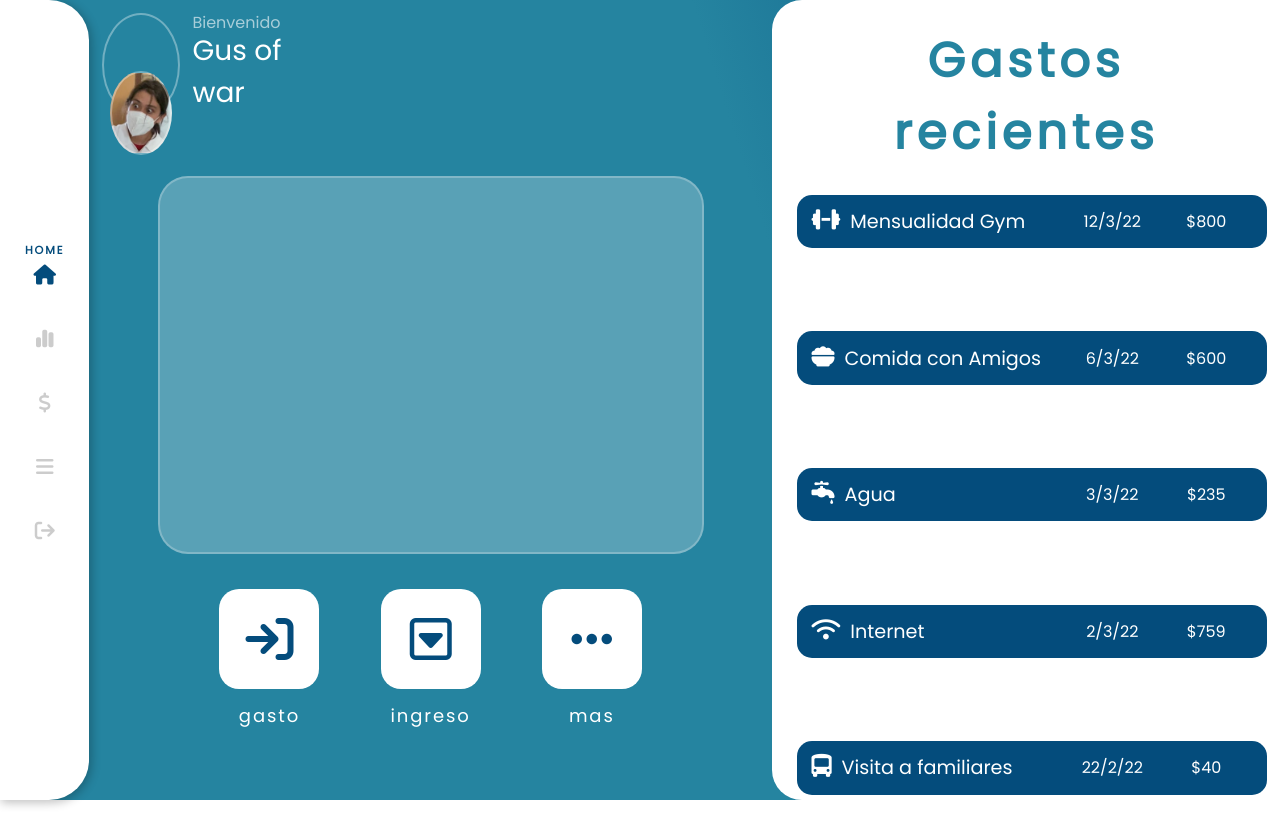
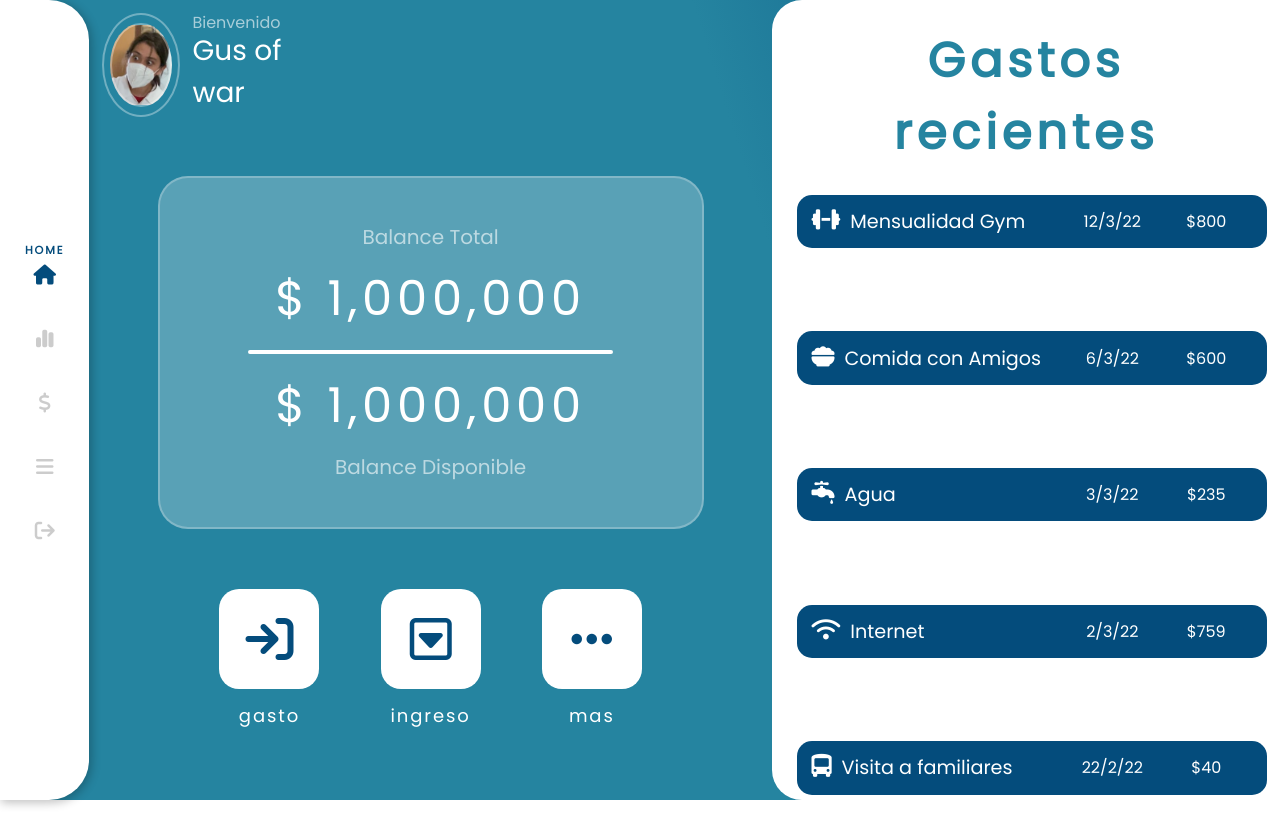
Before and after one commit to JobKhy/Baro, a React (Vite) app in the folder client/: page /home in a window 1280 px wide. Built offline with nearby package versions, Linux system fonts and the light colour scheme.

Commit message:
end css home & graph

```diff
--- a/client/src/componnets/Home.jsx
+++ b/client/src/componnets/Home.jsx
@@ -19,7 +19,11 @@ export const Home = () => {
           <UserPf User={"Gus of war"}></UserPf>
           <div className="BalanceDisp">
             <div className="BalanceCant">
-
+              <h6 className="white">Balance Total</h6>
+              <h1 className="white">$ 1,000,000</h1>
+              <hr className="ww" />
+              <h1 className="white">$ 1,000,000</h1>
+              <h6 className="white">Balance Disponible</h6>
             </div>
             <div className="BalanceMenu">
               <Item secc={'gasto'} icons={'fa-solid fa-arrow-right-to-bracket'} />
--- a/client/src/css/Extras.css
+++ b/client/src/css/Extras.css
@@ -54,7 +54,7 @@
     position: relative;
     margin: 0 auto 4.5vh;
     width: 80%;
-    height: calc(100% - 10vh);
+    height: calc(100% - 10vh - 20px);
     /* background-color: white; */
     display: flex;
     flex-direction: column;
@@ -66,6 +66,13 @@
 
 .semData h2{
     text-align: center;
+    margin-top: 20px;
+    font-family: 'Poppins';
+    font-style: normal;
+    font-weight: 500;
+    font-size: 3.5vh;
+    color: var(--sec-color);
+
 }
 
 .DatGrap{
--- a/client/src/style.css
+++ b/client/src/style.css
@@ -36,7 +36,7 @@ body {
 
 h1 {
     font-weight: 500;
-    font-size: 4.5vh;
+    font-size: 3rem;
     letter-spacing: 0.1em;
     color: var(--sec-color);
 }
@@ -354,6 +354,7 @@ form{
 }
 
 .circle{
+    position: absolute;
     width:  34.4%;
     height: 100%;
     background-color: none;
@@ -367,7 +368,7 @@ form{
 }
 
 .circleImg{
-    position: absolute;
+    position: relative;
     border: rgba(255, 255, 255, 0.35) solid 2px;
     width: 84%;
     height: 84%;
@@ -384,7 +385,6 @@ form{
     position: absolute;
     width: 60%;
     height: 100%;
-    /* background-color: #047c28; */
     right: 0%;
     display: grid;
     align-content: center;
@@ -418,11 +418,33 @@ form{
 }
 
 .BalanceCant{
+    overflow-y: auto;
     background: rgba(246, 246, 246, 0.25);
     border-radius: 30px;
     width: 100%;
-    height: 75%;
+    height: 70%;
     border: rgba(246, 246, 246, 0.25) solid 2px;
+    padding: 10px;
+    text-align: center;
+    display: grid;
+    align-content: center;
+}
+
+.ww{
+    border: 2px solid white;
+    border-radius: 4px;
+    width: 70%;
+    margin: 3% auto ;
+}
+
+h6{
+    font-family: 'Poppins';
+    font-style: normal;
+    font-weight: 500;
+    font-size: 2.5vh;
+    color: #FFFFFF;
+    opacity: 0.6;
+    margin: 2% 0;
 }
 
 .BalanceMenu{
```
